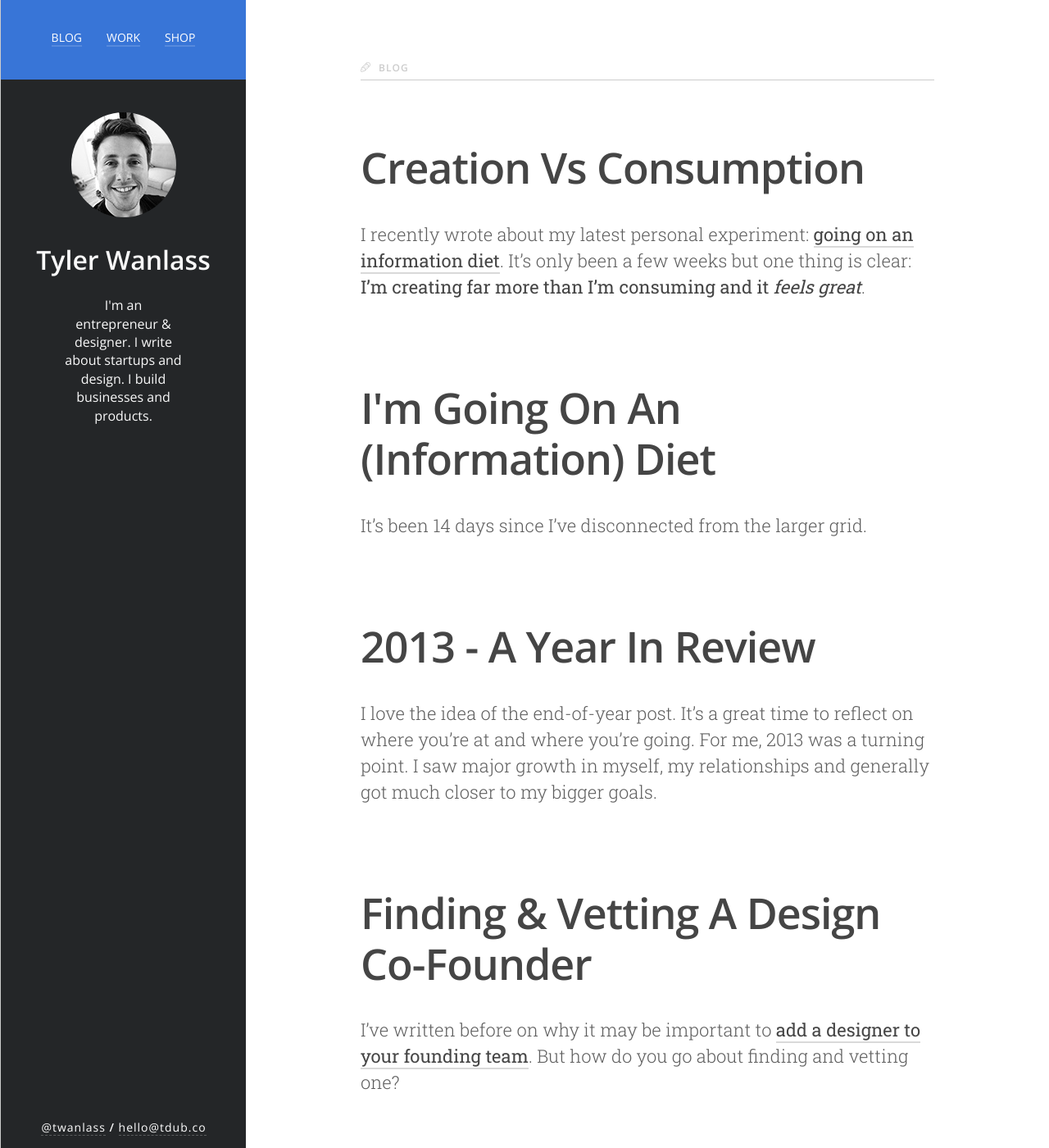
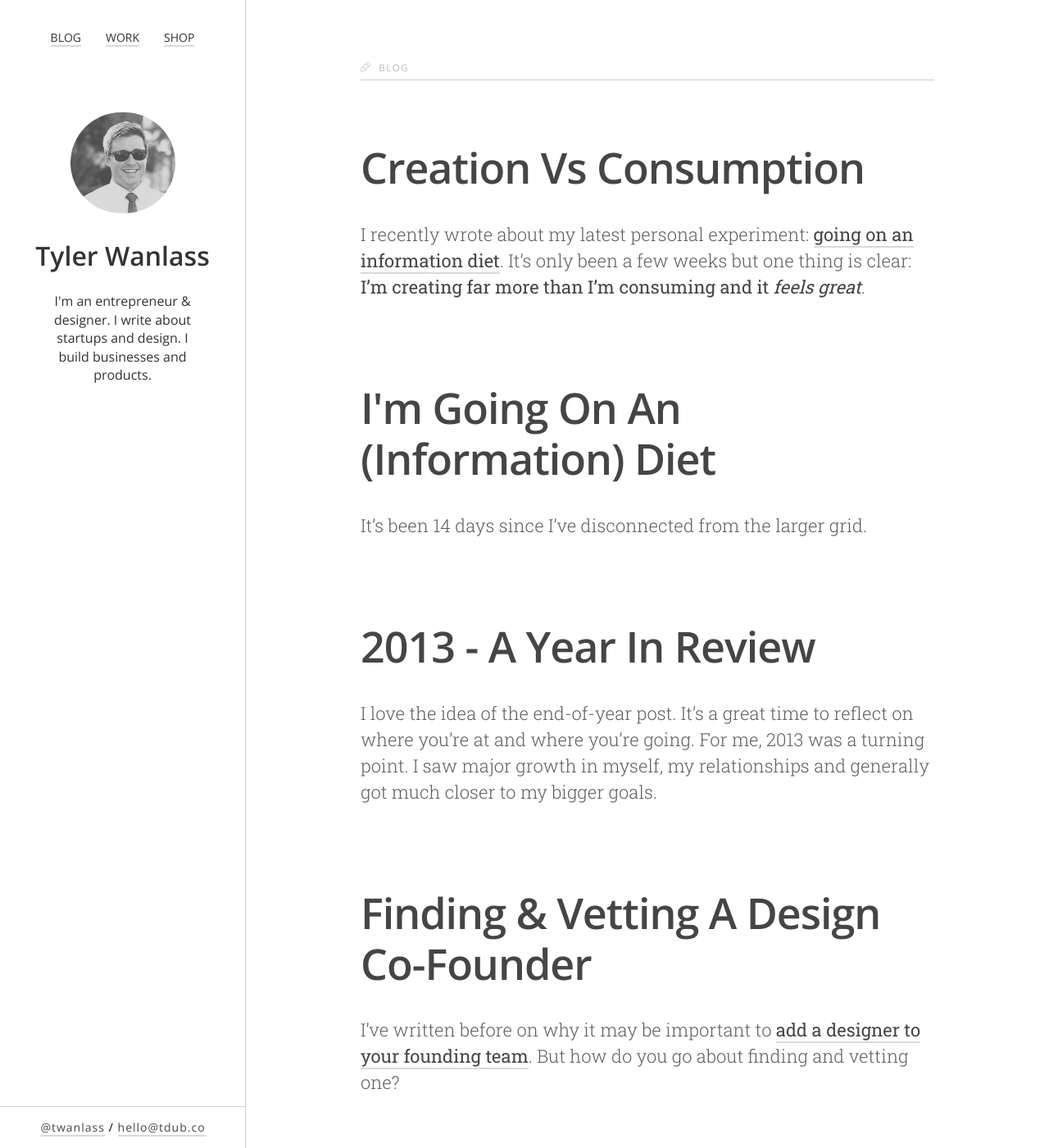
Before and after one commit to twanlass/twanlass.github.io, a Jekyll site: the page built from index.html, in a window 1280 px wide and 1400 px high. Shown: the whole window at 82% size. Built offline with Jekyll 4.4.1, drawn with Linux system fonts in a browser that asks for light colours; Markdown is read by kramdown in place of the engine named in the settings.

Commit message:
Minor visual refresh for sidebar.

```diff
--- a/css/main.css
+++ b/css/main.css
@@ -117,11 +117,11 @@ a:hover {
 .sidebar {
     width: 300px;
     height: 100%;
-    border-left: 1px solid #ccc;
+    border-right: 1px solid #ccc;
     left: 0;
     position: fixed;
-    background-color: #242628;
-    color: #f9f9f9;
+    background-color: #fff;
+    color: #333;
     text-align: center;
     overflow: hidden;
     box-sizing: border-box;
@@ -145,6 +145,7 @@ a:hover {
     display: block;
     margin: 40px auto 30px;
     text-align: center;
+    width: 128px;
 }
 
 .logo {
@@ -160,11 +161,12 @@ a:hover {
 }
 
 .sidebar p {
-    padding: 0 75px;
+    padding: 0 50px;
 }
 
 .footer {
-    background-color: #242628;
+    background-color: #fff;
+    border-top: 1px solid #ccc;
     bottom: 0;
     display: block;
     font-size: 14px;
@@ -174,17 +176,6 @@ a:hover {
     position: absolute;
     text-align: center;
     width: 300px;
-}
-
-.footer a {
-    border-bottom: 1px dashed rgba(255, 255, 255, 0.25);
-    text-decoration: none;
-    color: #fff;
-}
-
-.footer a:hover {
-
-
 }
 
 .heading {
@@ -214,7 +205,8 @@ ul.post-list p {
 }
 
 nav {
-    background-color: #3875D7;
+    background-color: #fff;
+
 }
 
 nav ul {
@@ -232,13 +224,13 @@ nav li {
 }
 
 nav a {
-    border-bottom: 2px solid rgba(255, 255, 255, 0.15);
+    border-bottom: 2px solid rgba(0, 0, 0, 0.15);
     text-decoration: none;
-    color: #fff;
+    color: #333;
 }
 
 nav a:hover {
-    border-bottom: 2px solid rgba(255, 255, 255, 0.55);
+    border-bottom: 2px solid rgba(0, 0, 0, 0.55);
 }
 
 article, .wrapper {
```
Also changed, not shown: img/me.jpg, img/tw-logo.jpg (deleted).
